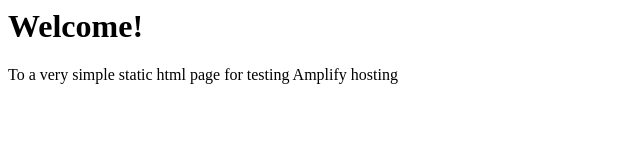
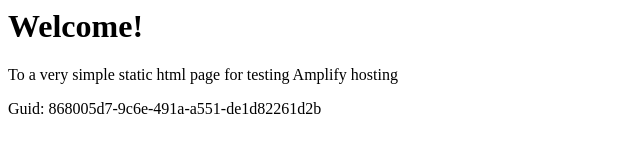
Before and after one commit to aws-aemilia-bah/Github-PR-Commit-Integration-Test-DoNotTouch-v1-prod-me-south-1, a website: page src/index.html in a window 1280 px wide. Shown: the whole page, without its empty margins (0-640 px from the left). Drawn offline with Linux system fonts and the light colour scheme.

Commit message:
commit from integ tests

```diff
--- a/src/index.html
+++ b/src/index.html
@@ -1,3 +1,5 @@
+
+
 <html lang="en">
 
 <head>
@@ -10,6 +12,6 @@
 <body>
     <h1>Welcome!</h1>
     <p>To a very simple static html page for testing Amplify hosting</p>
-</body>
+    <p>Guid: 868005d7-9c6e-491a-a551-de1d82261d2b</p></body>
 
 </html>
```
